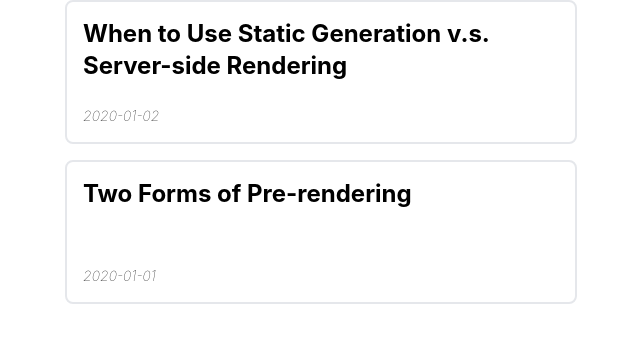
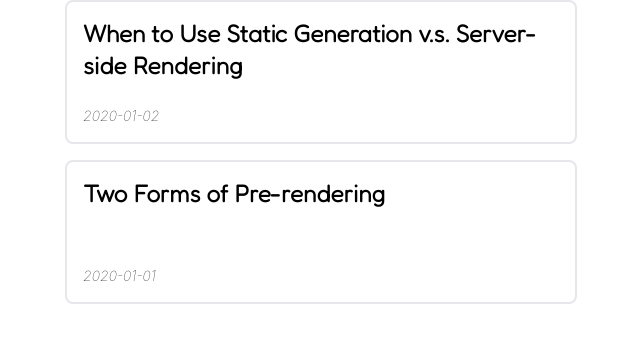
Before and after one commit to donggoolosori/dk.log, a Next.js app: page / in a window 1280 px wide. Shown: the top 342 px of the page, without its empty margins (319-959 px from the left). Built offline with nearby package versions, Linux system fonts and the light colour scheme.

Commit message:
feat: fredoka 폰트 추가 및 적용

```diff
--- a/components/PostCard.tsx
+++ b/components/PostCard.tsx
@@ -10,7 +10,7 @@ export default function PostCard({ id, title, date }: Props) {
   return (
     <Link href={`/posts/${id}`}>
       <a className="flex flex-col gap-2 justify-between border-2 rounded-lg w-2/5 h-36 p-4">
-        <h1 className="font-bold text-2xl">{title}</h1>
+        <h1 className="font-bold text-2xl font-fredoka">{title}</h1>
 
         <h3 className="text-sm">
           <p className="italic font-thin">{date}</p>
--- a/pages/_document.tsx
+++ b/pages/_document.tsx
@@ -3,7 +3,12 @@ import { Html, Head, Main, NextScript } from 'next/document';
 export default function Document() {
   return (
     <Html>
-      <Head></Head>
+      <Head>
+        <link
+          href="https://fonts.googleapis.com/css2?family=Fredoka:wght@300&display=swap"
+          rel="stylesheet"
+        />
+      </Head>
       <body>
         <Main />
         <NextScript />
--- a/tailwind.config.js
+++ b/tailwind.config.js
@@ -4,7 +4,11 @@ module.exports = {
     './components/**/*.{js,jsx,ts,tsx}',
   ],
   theme: {
-    extend: {},
+    extend: {
+      fontFamily: {
+        fredoka: ['Fredoka', 'sans-serif'],
+      },
+    },
   },
   plugins: [],
 };
```
